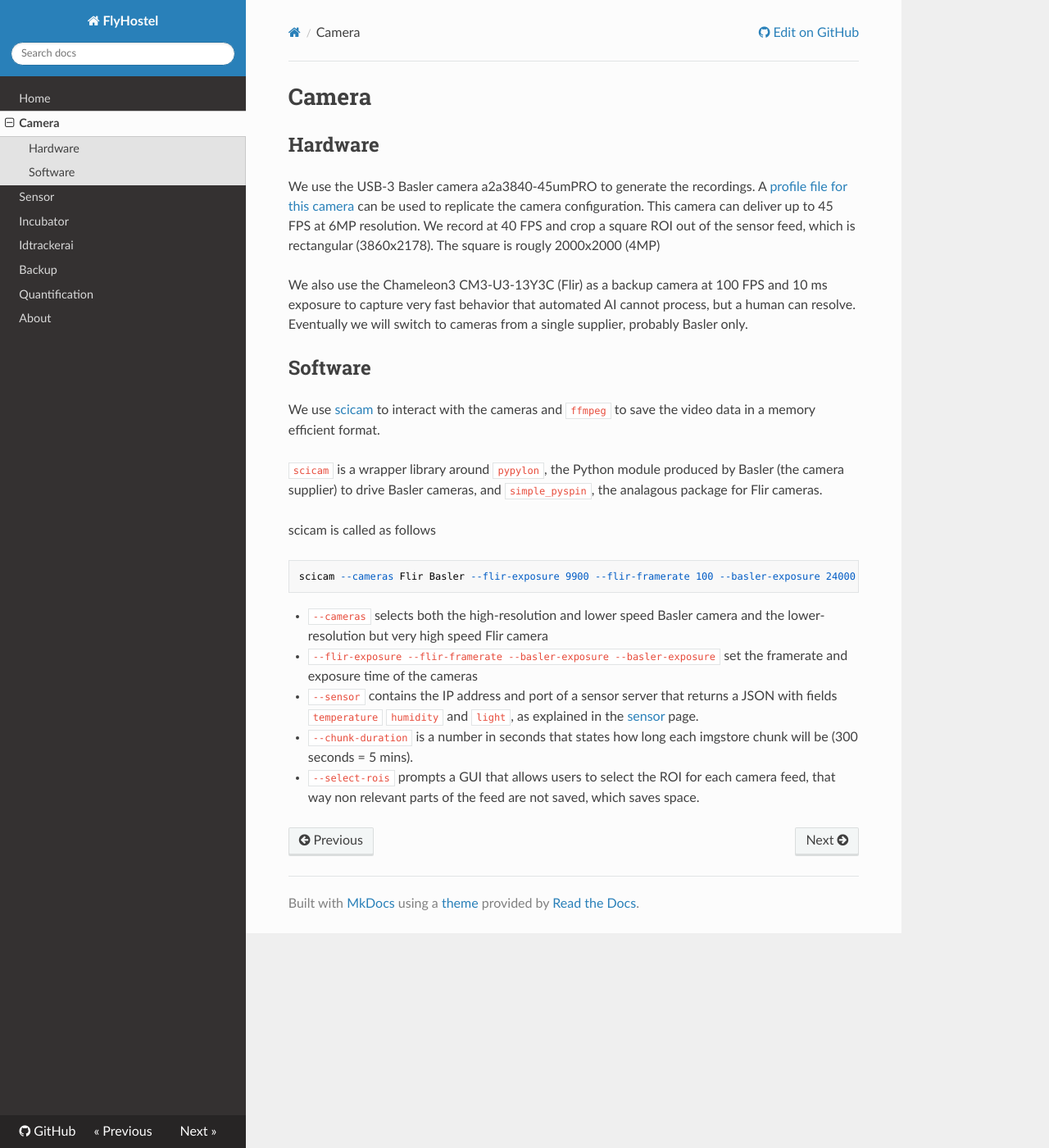
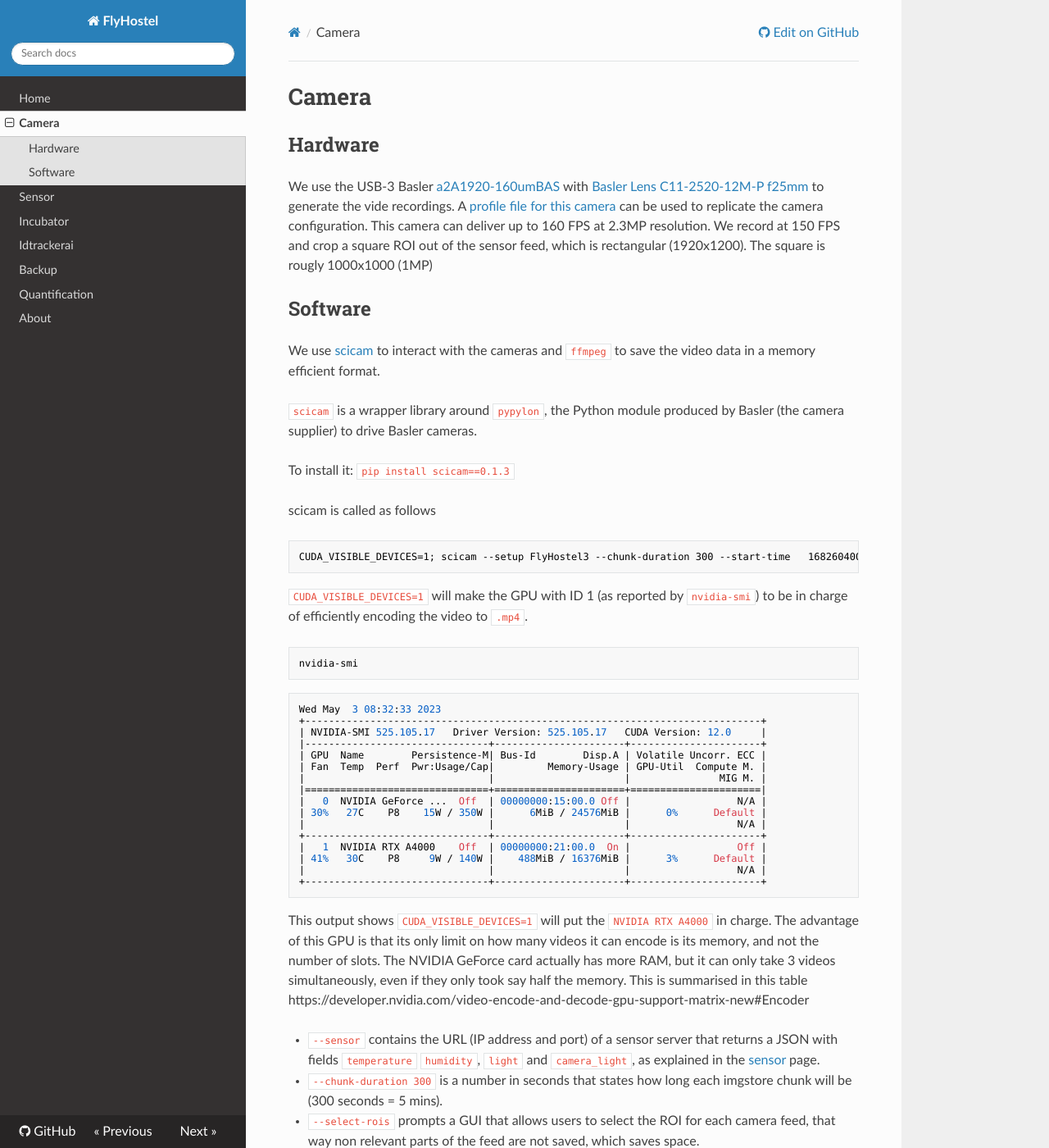
Before and after one commit to shaliulab/FlyHostelDocs, an MkDocs documentation site: the page built from docs/camera.md, in a window 1280 px wide and 1400 px high. Shown: the whole window at 82% size. Built offline with MkDocs 1.6.1, drawn with Linux system fonts in a browser that asks for light colours; nearby versions of some CDN libraries; some of the changed text lies outside the part shown.

Commit message:
Update docs

````diff
--- a/docs/camera.md
+++ b/docs/camera.md
@@ -1,29 +1,56 @@
-Camera
-=======================
+# Camera
 
 ## Hardware
 
-We use the USB-3 Basler camera a2a3840-45umPRO to generate the recordings. A [profile file for this camera](assets/a2A3840-45umPRO.pfs) can be used to replicate the camera configuration. This camera can deliver up to 45 FPS at 6MP resolution. We record at 40 FPS and crop a square ROI out of the sensor feed, which is rectangular (3860x2178). The square is rougly 2000x2000 (4MP)
-
-We also use the Chameleon3 CM3-U3-13Y3C (Flir) as a backup camera at 100 FPS and 10 ms exposure to capture very fast behavior that automated AI cannot process, but a human can resolve.
-Eventually we will switch to cameras from a single supplier, probably Basler only.
-
+We use the USB-3 Basler [a2A1920-160umBAS](https://www.baslerweb.com/en/products/cameras/area-scan-cameras/ace2/a2a1920-160umbas/) with [Basler Lens C11-2520-12M-P f25mm ](https://www.baslerweb.com/en/products/lenses/fixed-focal-lenses/basler-lens-c11-2520-12m-p-f25mm) to generate the vide recordings. A [profile file for this camera](assets/a2A1920-160umBAS.pfs) can be used to replicate the camera configuration. This camera can deliver up to 160 FPS at 2.3MP resolution. We record at 150 FPS and crop a square ROI out of the sensor feed, which is rectangular (1920x1200). The square is rougly 1000x1000 (1MP)
 
 ## Software
 
 We use [scicam](https://github.com/shaliulab/scicam) to interact with the cameras and `ffmpeg` to save the video data in a memory efficient format.
 
-`scicam` is a wrapper library around `pypylon`, the Python module produced by Basler (the camera supplier) to drive Basler cameras, and `simple_pyspin`, the analagous package for Flir cameras.
+`scicam` is a wrapper library around `pypylon`, the Python module produced by Basler (the camera supplier) to drive Basler cameras.
 
+To install it: `pip install scicam==0.1.3`
 
 scicam is called as follows
 
-```
-scicam --cameras Flir Basler --flir-exposure 9900 --flir-framerate 100 --basler-exposure 24000 --basler-framerate 40 --sensor 192.168.0.103:9000 --chunk-duration 300 --select-rois
+```bash
+CUDA_VISIBLE_DEVICES=1; scicam --setup FlyHostel3 --chunk-duration 300 --start-time   1682604000 --sensor 192.168.0.103:9000  --X 1
 ```
 
-* `--cameras` selects both the high-resolution and lower speed Basler camera and the lower-resolution but very high speed Flir camera
-* `--flir-exposure --flir-framerate --basler-exposure --basler-exposure` set the framerate and exposure time of the cameras
-* `--sensor` contains the IP address and port of a sensor server that returns a JSON with fields `temperature` `humidity` and `light`, as explained in the [sensor](sensor.md) page.
-* `--chunk-duration` is a number in seconds that states how long each imgstore chunk will be (300 seconds = 5 mins).
+`CUDA_VISIBLE_DEVICES=1` will make the GPU with ID 1 (as reported by `nvidia-smi`) to be in charge of efficiently encoding the video to `.mp4`.
+
+```bash
+nvidia-smi
+```
+
+```
+Wed May  3 08:32:33 2023
++-----------------------------------------------------------------------------+
+| NVIDIA-SMI 525.105.17   Driver Version: 525.105.17   CUDA Version: 12.0     |
+|-------------------------------+----------------------+----------------------+
+| GPU  Name        Persistence-M| Bus-Id        Disp.A | Volatile Uncorr. ECC |
+| Fan  Temp  Perf  Pwr:Usage/Cap|         Memory-Usage | GPU-Util  Compute M. |
+|                               |                      |               MIG M. |
+|===============================+======================+======================|
+|   0  NVIDIA GeForce ...  Off  | 00000000:15:00.0 Off |                  N/A |
+| 30%   27C    P8    15W / 350W |      6MiB / 24576MiB |      0%      Default |
+|                               |                      |                  N/A |
++-------------------------------+----------------------+----------------------+
+|   1  NVIDIA RTX A4000    Off  | 00000000:21:00.0  On |                  Off |
+| 41%   30C    P8     9W / 140W |    488MiB / 16376MiB |      3%      Default |
+|                               |                      |                  N/A |
++-------------------------------+----------------------+----------------------+
+```
+
+This output shows `CUDA_VISIBLE_DEVICES=1` will put the `NVIDIA RTX A4000` in charge. The advantage of this GPU is that its only limit on how many videos it can encode is its memory, and not the number of slots. The NVIDIA GeForce card actually has more RAM, but it can only take 3 videos simultaneously, even if they only took say half the memory. This is summarised in this table https://developer.nvidia.com/video-encode-and-decode-gpu-support-matrix-new#Encoder
+
+
+* `--sensor` contains the URL (IP address and port) of a sensor server that returns a JSON with fields `temperature` `humidity`, `light` and `camera_light`, as explained in the [sensor](sensor.md) page.
+* `--chunk-duration 300` is a number in seconds that states how long each imgstore chunk will be (300 seconds = 5 mins).
 * `--select-rois` prompts a GUI that allows users to select the ROI for each camera feed, that way non relevant parts of the feed are not saved, which saves space.
+* `--setup FlyHostel3` specifies which of the 4 setups to run. Options are `FlyHostel1 FlyHostel2 FlyHostel3 FlyHostel4`.
+* `--X 1` number of animals in the experiment. This feature allows `scicam` to create the experiment data in the right X folder (a folder where all experiments have the same number of animals)
+* `--start-time 1682604000` timestamp in seconds when the experiment started, in this case 2023-04-27 14:00:00.
+
+Scicam uses a derived version of [imgstore](https://github.com/loopbio/imgstore) available under https://github.com/shaliulab/imgstore. See more in [imgstore](imgstore.md)
````
Also changed, not shown: docs/protocol.md (added, +53 -0 lines), 4 other files.
